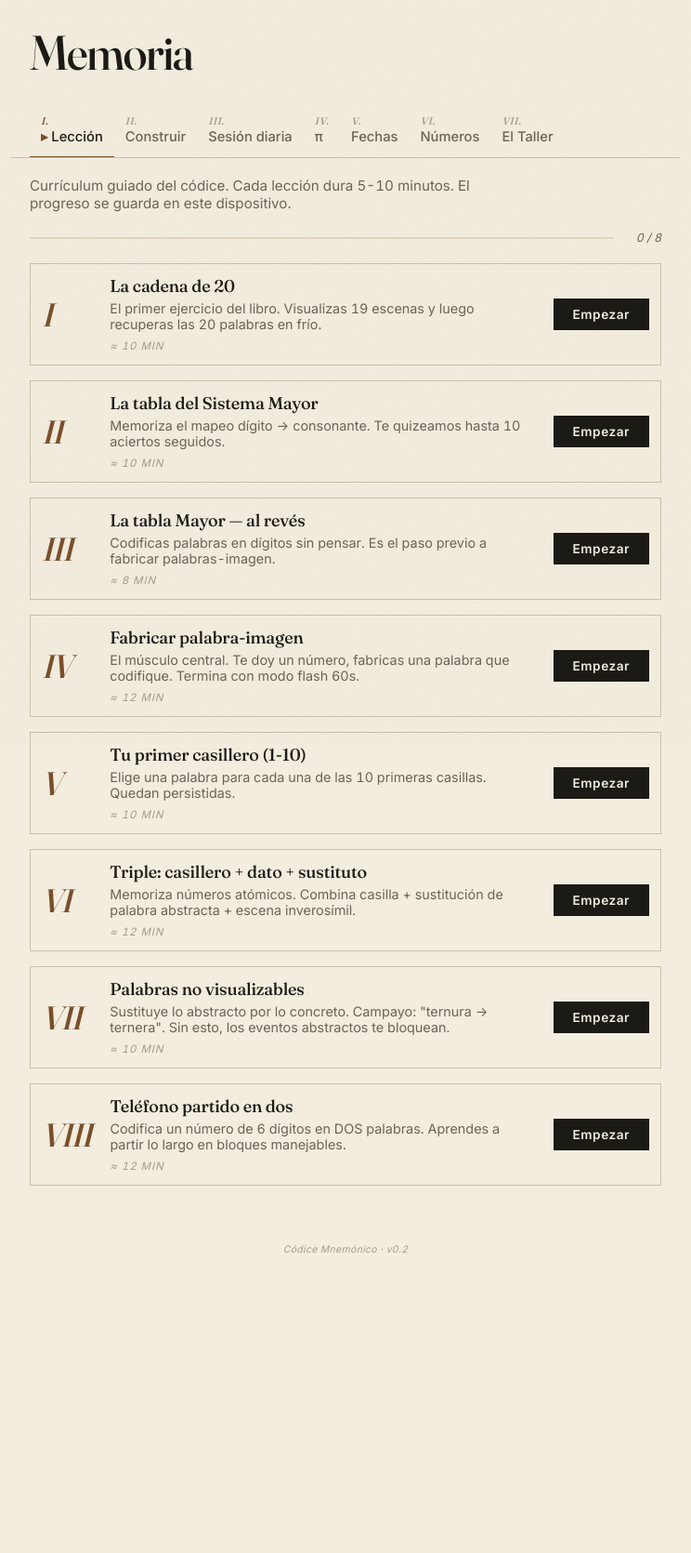
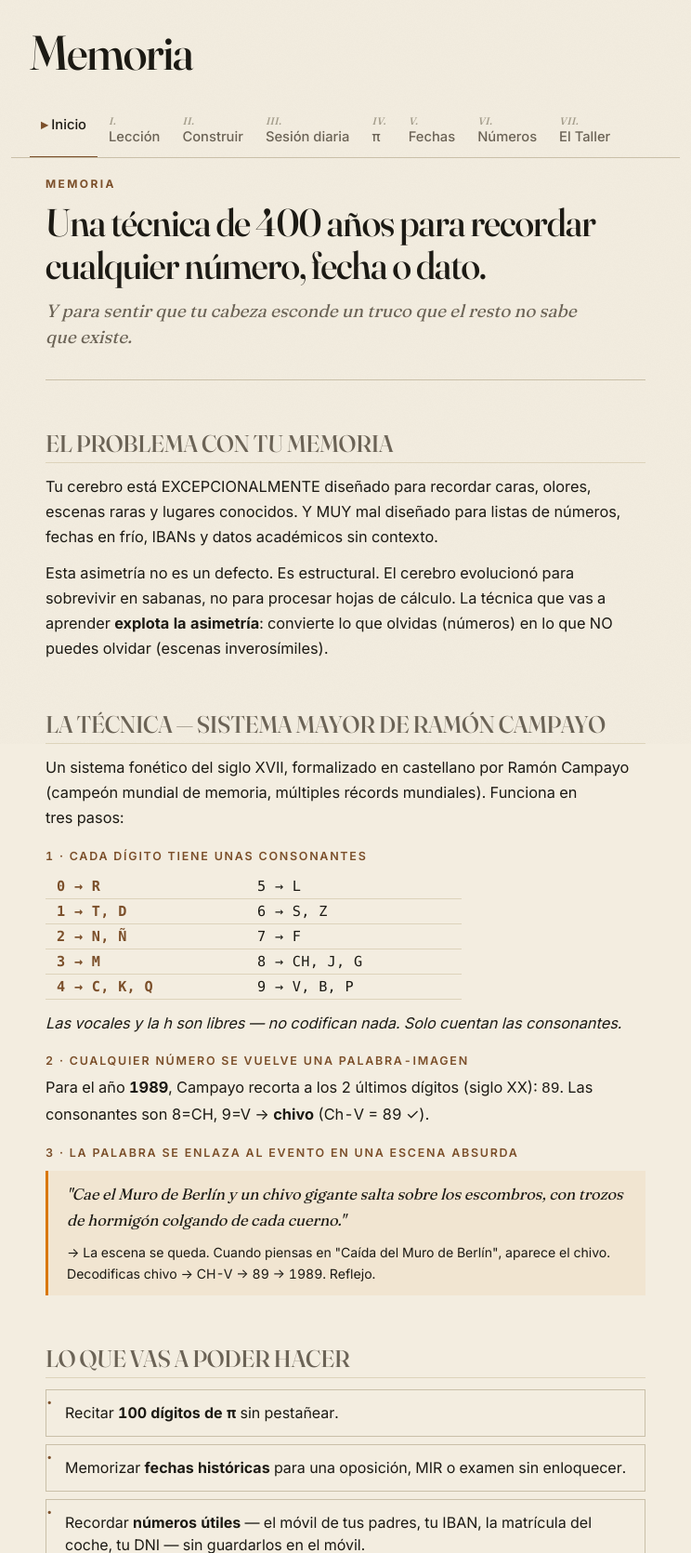
Before and after one commit to carlosortega77/Memoria, a website built with Vite: page index.html in a window 1280 px wide. Shown: the top 1670 px of the page at 93% size, without its empty margins (268-1012 px from the left). Before the commit the page ends 1402 px from the top, so only its background shows below. Built offline with nearby package versions, Linux system fonts and the light colour scheme; files whose address does not match are found by name.

Commit message:
feat(inicio): welcome route with theory, Sistema Mayor explanation, applications and expected timeline; new default route

```diff
--- a/src/ui/app.ts
+++ b/src/ui/app.ts
@@ -6,6 +6,7 @@ import type { CasilleroStore } from '../core/casillero/store';
 import type { TrainerStore } from '../core/training/store';
 import type { Storage } from '../persistence/local-storage';
 import { mountCasilleroBuilder } from './casillero-builder';
+import { mountInicio } from './inicio';
 import { mountSesionDiaria } from './sesion-diaria';
 import { mountLearn } from '../learn';
 import { createHashRouter, type Route } from './router';
@@ -18,7 +19,7 @@ export interface BootContext {
   trainerStore: TrainerStore;
 }
 
-const BUILTIN_ROUTES = ['learn', 'builder', 'trainer', 'diag'] as const;
+const BUILTIN_ROUTES = ['inicio', 'learn', 'builder', 'trainer', 'diag'] as const;
 
 export function mountApp(root: HTMLElement, boot: BootContext): void {
   const encoder = createMajorEncoder(MAJOR_CAMPAYO);
@@ -33,11 +34,12 @@ export function mountApp(root: HTMLElement, boot: BootContext): void {
   const validRoutes = [...BUILTIN_ROUTES, ...appRoutes];
 
   const router = createHashRouter({
-    defaultRoute: 'learn',
+    defaultRoute: 'inicio',
     validRoutes,
   });
 
   const navItems: Array<{ route: Route; label: string; roman: string }> = [
+    { route: 'inicio', label: 'Inicio', roman: '' },
     { route: 'learn', label: 'Lección', roman: 'I' },
     { route: 'builder', label: 'Construir', roman: 'II' },
     { route: 'trainer', label: 'Sesión diaria', roman: 'III' },
@@ -64,7 +66,7 @@ export function mountApp(root: HTMLElement, boot: BootContext): void {
             .map(
               (n) =>
                 `<a class="nav-item ${active === n.route ? 'active' : ''}" href="#/${n.route}">
-                  <span class="nav-roman">${n.roman}.</span><span class="nav-label">${n.label}</span>
+                  ${n.roman ? `<span class="nav-roman">${n.roman}.</span>` : ''}<span class="nav-label">${n.label}</span>
                 </a>`,
             )
             .join('')}
@@ -82,6 +84,9 @@ export function mountApp(root: HTMLElement, boot: BootContext): void {
     if (!mount) return;
 
     switch (active) {
+      case 'inicio':
+        mountInicio(mount);
+        return;
       case 'learn':
         mountLearn(mount, appCtx);
         return;
--- /dev/null
+++ b/src/ui/inicio.ts
@@ -0,0 +1,104 @@
+export function mountInicio(root: HTMLElement): void {
+  root.innerHTML = `
+    <article class="inicio">
+      <header class="inicio-hero">
+        <p class="inicio-eyebrow">Memoria</p>
+        <h1 class="inicio-h1">Una técnica de 400 años para recordar cualquier número, fecha o dato.</h1>
+        <p class="inicio-tagline">
+          Y para sentir que tu cabeza esconde un truco que el resto no sabe que existe.
+        </p>
+      </header>
+
+      <section class="inicio-section">
+        <h2>El problema con tu memoria</h2>
+        <p>
+          Tu cerebro está EXCEPCIONALMENTE diseñado para recordar caras, olores, escenas raras y lugares conocidos. Y MUY mal diseñado para listas de números, fechas en frío, IBANs y datos académicos sin contexto.
+        </p>
+        <p>
+          Esta asimetría no es un defecto. Es estructural. El cerebro evolucionó para sobrevivir en sabanas, no para procesar hojas de cálculo. La técnica que vas a aprender <strong>explota la asimetría</strong>: convierte lo que olvidas (números) en lo que NO puedes olvidar (escenas inverosímiles).
+        </p>
+      </section>
+
+      <section class="inicio-section">
+        <h2>La técnica — Sistema Mayor de Ramón Campayo</h2>
+        <p>
+          Un sistema fonético del siglo XVII, formalizado en castellano por Ramón Campayo (campeón mundial de memoria, múltiples récords mundiales). Funciona en tres pasos:
+        </p>
+
+        <h3 class="inicio-step">1 · Cada dígito tiene unas consonantes</h3>
+        <table class="inicio-mapping">
+          <tr><td>0 → R</td><td>5 → L</td></tr>
+          <tr><td>1 → T, D</td><td>6 → S, Z</td></tr>
+          <tr><td>2 → N, Ñ</td><td>7 → F</td></tr>
+          <tr><td>3 → M</td><td>8 → CH, J, G</td></tr>
+          <tr><td>4 → C, K, Q</td><td>9 → V, B, P</td></tr>
+        </table>
+        <p class="inicio-aside">Las vocales y la <em>h</em> son libres — no codifican nada. Solo cuentan las consonantes.</p>
+
+        <h3 class="inicio-step">2 · Cualquier número se vuelve una palabra-imagen</h3>
+        <p>
+          Para el año <strong>1989</strong>, Campayo recorta a los 2 últimos dígitos (siglo XX): <code>89</code>. Las consonantes son 8=CH, 9=V → <strong>chivo</strong> (Ch-V = 89 ✓).
+        </p>
+
+        <h3 class="inicio-step">3 · La palabra se enlaza al evento en una escena absurda</h3>
+        <div class="inicio-example">
+          <p><em>"Cae el Muro de Berlín y un <strong>chivo</strong> gigante salta sobre los escombros, con trozos de hormigón colgando de cada cuerno."</em></p>
+          <p class="inicio-example-meta">→ La escena se queda. Cuando piensas en "Caída del Muro de Berlín", aparece el chivo. Decodificas chivo → CH-V → 89 → 1989. Reflejo.</p>
+        </div>
+      </section>
+
+      <section class="inicio-section">
+        <h2>Lo que vas a poder hacer</h2>
+        <ul class="inicio-uses">
+          <li>Recitar <strong>100 dígitos de π</strong> sin pestañear.</li>
+          <li>Memorizar <strong>fechas históricas</strong> para una oposición, MIR o examen sin enloquecer.</li>
+          <li>Recordar <strong>números útiles</strong> — el móvil de tus padres, tu IBAN, la matrícula del coche, tu DNI — sin guardarlos en el móvil.</li>
+          <li>Dar <strong>discursos sin notas</strong> usando una cadena de imágenes.</li>
+          <li>Aprender <strong>vocabulario extranjero</strong> a velocidad varias veces normal.</li>
+          <li>Tener UN truco social: cuando recitas 50 dígitos de π en una cena, no se olvida.</li>
+        </ul>
+      </section>
+
+      <section class="inicio-section">
+        <h2>Cómo funciona esta app</h2>
+        <ol class="inicio-tour">
+          <li>
+            <strong>Lección</strong> — currículum guiado de 8 unidades cortas. Te lleva desde la primera cadena inverosímil hasta dominar la fabricación de palabras-imagen. Empiezas aquí.
+          </li>
+          <li>
+            <strong>Construir</strong> — defines TU casillero personal: 100 palabras-imagen, una por cada número de 00 a 99. Sin esto el método no funciona. Es afilar tu cuchillo antes de usarlo.
+          </li>
+          <li>
+            <strong>Sesión diaria</strong> — una rutina de 15 minutos con cronómetro: calentamiento, fabricación, drill del casillero, cierre ritual. Es donde el método se vuelve <strong>reflejo</strong>.
+          </li>
+          <li>
+            <strong>π · Fechas · Números útiles</strong> — tres aplicaciones concretas. Memoriza los primeros 200 dígitos de π, fechas históricas con el atajo de compresión, y tus números reales del día a día.
+          </li>
+          <li>
+            <strong>El Taller</strong> — donde se inspeccionan las piezas: el codificador verificado, la tabla Mayor, el inventario.
+          </li>
+        </ol>
+      </section>
+
+      <section class="inicio-section">
+        <h2>Qué esperar en cuanto a tiempo</h2>
+        <ul class="inicio-timeline">
+          <li><strong>Primer día</strong>: 30 minutos con la Lección I (cadena de 20). Vas a creer que funciona, porque funciona.</li>
+          <li><strong>Primera semana</strong>: construyes las primeras 50 casillas de tu casillero.</li>
+          <li><strong>Semanas 2-3</strong>: completas el casillero y empiezas fechas o números.</li>
+          <li><strong>Semana 4</strong>: codificar un número en una imagen empieza a tomarte 2-3 segundos.</li>
+          <li><strong>Semana 8</strong>: reflejo. La sesión diaria de 15 min es un ritual placentero, no una tarea.</li>
+        </ul>
+        <p class="inicio-honest">
+          No vendemos magia. Vendemos disciplina concentrada en una técnica que <strong>demostrablemente funciona</strong> en miles de personas a lo largo de 400 años. Lo único que necesitas es 15 minutos al día durante un par de meses.
+        </p>
+      </section>
+
+      <section class="inicio-cta">
+        <h2 class="inicio-cta-h2">¿Listo?</h2>
+        <p>La Lección I son 10 minutos. Demuestra el método sobre ti mismo antes de que te creas nada.</p>
+        <a href="#/learn" class="inicio-cta-btn">Empezar la Lección I →</a>
+      </section>
+    </article>
+  `;
+}
--- a/src/ui/style.css
+++ b/src/ui/style.css
@@ -2170,6 +2170,273 @@ table.cases tr.fail td.status { color: var(--error); }
   padding: var(--s-6) var(--s-4);
 }
 
+/* ============================================================
+   Inicio — la página de bienvenida y teoría
+   ============================================================ */
+
+.inicio {
+  max-width: 64ch;
+  margin: 0 auto;
+}
+
+.inicio-hero {
+  margin-bottom: var(--s-6);
+  padding-bottom: var(--s-5);
+  border-bottom: 1px solid var(--rule);
+}
+
+.inicio-eyebrow {
+  font-family: 'Inter', sans-serif;
+  font-size: 0.75rem;
+  text-transform: uppercase;
+  letter-spacing: 0.2em;
+  color: var(--umber);
+  font-weight: 700;
+  margin: 0 0 var(--s-3);
+}
+
+.inicio-h1 {
+  font-family: 'Fraunces', Georgia, serif;
+  font-variation-settings: 'opsz' 144, 'wght' 500, 'SOFT' 20;
+  font-size: 2.6rem;
+  line-height: 1.1;
+  letter-spacing: -0.02em;
+  margin: 0 0 var(--s-3);
+  text-wrap: balance;
+  color: var(--ink);
+}
+
+.inicio-tagline {
+  font-family: 'Fraunces', Georgia, serif;
+  font-variation-settings: 'opsz' 24, 'wght' 400;
+  font-style: italic;
+  font-size: 1.2rem;
+  line-height: 1.45;
+  color: var(--ink-soft);
+  margin: 0;
+  max-width: 52ch;
+}
+
+.inicio-section {
+  margin-bottom: var(--s-6);
+}
+
+.inicio-section h2 {
+  font-family: 'Fraunces', Georgia, serif;
+  font-variation-settings: 'opsz' 96, 'wght' 500;
+  font-size: 1.6rem;
+  letter-spacing: -0.01em;
+  margin: 0 0 var(--s-3);
+  padding-bottom: var(--s-1);
+  border-bottom: 1px solid var(--rule-soft);
+}
+
+.inicio-section p {
+  font-size: 1.02rem;
+  line-height: 1.65;
+  color: var(--ink);
+  margin: 0 0 var(--s-3);
+  text-wrap: pretty;
+}
+
+.inicio-step {
+  font-family: 'Inter', sans-serif;
+  font-size: 0.78rem;
+  text-transform: uppercase;
+  letter-spacing: 0.14em;
+  color: var(--umber);
+  font-weight: 600;
+  margin: var(--s-4) 0 var(--s-2);
+}
+
+.inicio-mapping {
+  margin: var(--s-3) 0;
+  border-collapse: collapse;
+  width: 100%;
+  max-width: 28rem;
+  font-family: 'JetBrains Mono', 'SF Mono', Menlo, monospace;
+  font-size: 0.95rem;
+  font-variant-numeric: tabular-nums;
+}
+
+.inicio-mapping td {
+  padding: var(--s-1) var(--s-3);
+  border-bottom: 1px solid var(--rule-soft);
+  color: var(--ink);
+  letter-spacing: 0.02em;
+}
+
+.inicio-mapping td:first-child {
+  color: var(--umber);
+  font-weight: 600;
+}
+
+.inicio-aside {
+  font-size: 0.92rem;
+  color: var(--ink-soft);
+  font-style: italic;
+  margin: var(--s-2) 0 var(--s-3);
+}
+
+.inicio-example {
+  margin: var(--s-3) 0;
+  padding: var(--s-3) var(--s-4);
+  background: color-mix(in srgb, var(--amber) 7%, var(--paper));
+  border-left: 3px solid var(--amber);
+}
+
+.inicio-example p {
+  margin: 0;
+}
+
+.inicio-example p + p {
+  margin-top: var(--s-2);
+}
+
+.inicio-example p:first-child {
+  font-family: 'Fraunces', Georgia, serif;
+  font-variation-settings: 'opsz' 36, 'wght' 400;
+  font-style: italic;
+  font-size: 1.05rem;
+}
+
+.inicio-example-meta {
+  font-size: 0.88rem !important;
+  color: var(--ink-soft);
+  font-style: normal !important;
+  font-family: 'Inter', sans-serif !important;
+}
+
+.inicio-uses, .inicio-timeline {
+  list-style: none;
+  padding: 0;
+  margin: 0;
+}
+
+.inicio-uses li, .inicio-timeline li {
+  position: relative;
+  padding-left: var(--s-4);
+  margin-bottom: var(--s-2);
+  font-size: 1rem;
+  line-height: 1.55;
+}
+
+.inicio-uses li::before {
+  content: '·';
+  position: absolute;
+  left: 0;
+  top: 0;
+  color: var(--umber);
+  font-weight: 700;
+  font-size: 1.2rem;
+  line-height: 1.4;
+}
+
+.inicio-timeline li::before {
+  content: '';
+  position: absolute;
+  left: 4px;
+  top: 0.65em;
+  width: 6px;
+  height: 6px;
+  background: var(--umber);
+  border-radius: 50%;
+}
+
+.inicio-tour {
+  list-style: none;
+  counter-reset: tour;
+  padding: 0;
+  margin: 0;
+  display: flex;
+  flex-direction: column;
+  gap: var(--s-3);
+}
+
+.inicio-tour li {
+  counter-increment: tour;
+  position: relative;
+  padding-left: 2.6rem;
+  font-size: 1rem;
+  line-height: 1.55;
+}
+
+.inicio-tour li::before {
+  content: counter(tour, upper-roman) '.';
+  position: absolute;
+  left: 0;
+  top: 0;
+  font-family: 'Fraunces', Georgia, serif;
+  font-variation-settings: 'opsz' 36, 'wght' 600;
+  font-style: italic;
+  color: var(--umber);
+  font-size: 1.05rem;
+}
+
+.inicio-tour strong {
+  color: var(--ink);
+}
+
+.inicio-honest {
+  margin-top: var(--s-4) !important;
+  padding-top: var(--s-3);
+  border-top: 1px dashed var(--rule);
+  font-style: italic;
+  color: var(--ink-soft) !important;
+}
+
+.inicio-cta {
+  margin-top: var(--s-6);
+  padding: var(--s-5) var(--s-5);
+  background: var(--paper-deep);
+  border: 1px solid var(--rule);
+  border-left: 3px solid var(--umber);
+  text-align: center;
+}
+
+.inicio-cta-h2 {
+  font-family: 'Fraunces', Georgia, serif;
+  font-variation-settings: 'opsz' 96, 'wght' 500;
+  font-size: 1.8rem;
+  margin: 0 0 var(--s-2);
+  border: 0;
+  padding: 0;
+}
+
+.inicio-cta p {
+  font-family: 'Fraunces', Georgia, serif;
+  font-variation-settings: 'opsz' 24, 'wght' 400;
+  font-style: italic;
+  font-size: 1.05rem;
+  color: var(--ink-soft);
+  margin: 0 0 var(--s-4);
+}
+
+.inicio-cta-btn {
+  display: inline-block;
+  font-family: 'Inter', sans-serif;
+  font-size: 1rem;
+  font-weight: 600;
+  padding: var(--s-3) var(--s-5);
+  border: 1px solid var(--ink);
+  background: var(--ink);
+  color: var(--paper);
+  text-decoration: none;
+  letter-spacing: 0.03em;
+  transition: all 180ms cubic-bezier(.2,.6,.2,1);
+}
+
+.inicio-cta-btn:hover {
+  background: var(--umber);
+  border-color: var(--umber);
+}
+
+@media (max-width: 600px) {
+  .inicio-h1 { font-size: 2rem; }
+  .inicio-tagline { font-size: 1.05rem; }
+  .inicio-section h2 { font-size: 1.35rem; }
+}
+
 /* Sesión diaria — la rutina prescrita de 15 min */
 .sesion-header h3 {
   font-family: 'Fraunces', Georgia, serif;
```
